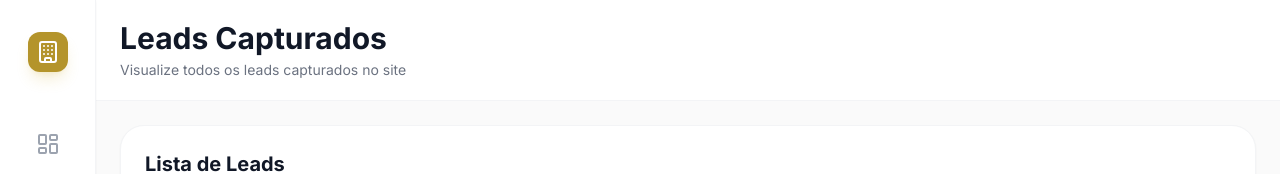
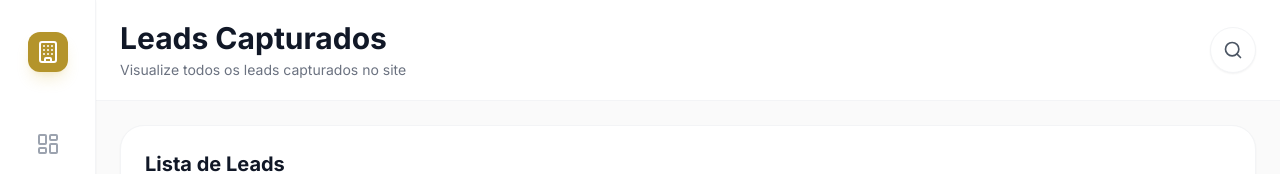
Before and after one commit to viniciuscfreitas/marcelobraz, a React (Vite) app in the folder admin/: page /leads in a window 1280 px wide. Shown: the top 174 px of the page. Built offline with nearby package versions, Linux system fonts and the light colour scheme; no server answers; sample sign-in values are in the browser's storage.

Commit message:
feat: adicionar busca na tela de leads
- Adicionada searchbar expansível igual à tela de imóveis
- Filtro por nome, telefone, imóvel e tipo
- Mesma UX e comportamento do Dashboard
- Implementação simples seguindo Grug Brain

```diff
--- a/admin/src/components/LeadsList.jsx
+++ b/admin/src/components/LeadsList.jsx
@@ -4,7 +4,7 @@ import { useAuth } from '../context/AuthContext';
 import { API_URL } from '../config';
 import ConfirmDialog from './ConfirmDialog';
 
-export default function LeadsList() {
+export default function LeadsList({ searchTerm = '' }) {
     const [leads, setLeads] = useState([]);
     const [loading, setLoading] = useState(true);
     const [deleteConfirm, setDeleteConfirm] = useState({ isOpen: false, lead: null });
@@ -73,13 +73,21 @@ export default function LeadsList() {
         return phone.replace(/\D/g, '');
     };
 
+    // Filtrar leads baseado no termo de busca - Grug gosta: simples e direto
+    const filteredLeads = leads.filter(lead =>
+        lead.name?.toLowerCase().includes(searchTerm.toLowerCase()) ||
+        lead.phone?.toLowerCase().includes(searchTerm.toLowerCase()) ||
+        lead.property_title?.toLowerCase().includes(searchTerm.toLowerCase()) ||
+        lead.type?.toLowerCase().includes(searchTerm.toLowerCase())
+    );
+
     if (loading && leads.length === 0) return <div className="p-12 text-center text-gray-500" role="status">Carregando leads...</div>;
 
     return (
         <div className="flex flex-col h-full min-h-0">
-            {leads.length > 0 && (
+            {filteredLeads.length > 0 && (
                 <div className="sr-only" aria-live="polite" aria-atomic="true">
-                    {leads.length} {leads.length === 1 ? 'lead encontrado' : 'leads encontrados'}
+                    {filteredLeads.length} {filteredLeads.length === 1 ? 'lead encontrado' : 'leads encontrados'}
                 </div>
             )}
 
@@ -97,7 +105,7 @@ export default function LeadsList() {
                         </tr>
                     </thead>
                     <tbody className="divide-y divide-gray-100">
-                        {leads.map((lead) => (
+                        {filteredLeads.map((lead) => (
                             <tr key={lead.id} className="group hover:bg-gray-50/80 transition-colors">
                                 <td className="p-3">
                                     <div className="flex items-center gap-2">
@@ -148,13 +156,17 @@ export default function LeadsList() {
                             </tr>
                         ))}
 
-                        {leads.length === 0 && !loading && (
+                        {filteredLeads.length === 0 && !loading && (
                             <tr>
                                 <td colSpan="6" className="p-8 text-center">
                                     <div className="flex flex-col items-center justify-center text-gray-400">
                                         <Users size={40} className="mb-3 opacity-20" aria-hidden="true" />
-                                        <p className="text-base font-medium text-gray-600">Nenhum lead encontrado</p>
-                                        <p className="text-xs text-gray-500 mt-1">Os leads capturados no site aparecerão aqui.</p>
+                                        <p className="text-base font-medium text-gray-600">
+                                            {searchTerm ? 'Nenhum lead encontrado' : 'Nenhum lead encontrado'}
+                                        </p>
+                                        <p className="text-xs text-gray-500 mt-1">
+                                            {searchTerm ? 'Tente buscar por outro termo.' : 'Os leads capturados no site aparecerão aqui.'}
+                                        </p>
                                     </div>
                                 </td>
                             </tr>
--- a/admin/src/pages/Leads.jsx
+++ b/admin/src/pages/Leads.jsx
@@ -1,4 +1,5 @@
-import { Building, Home, LayoutDashboard, Users } from 'lucide-react';
+import { Building, Home, LayoutDashboard, Search, Users } from 'lucide-react';
+import { useState } from 'react';
 import { useNavigate, useLocation } from 'react-router-dom';
 import { SITE_URL } from '../config';
 import { useAuth } from '../context/AuthContext';
@@ -8,6 +9,8 @@ export default function Leads() {
     const { user, logout } = useAuth();
     const navigate = useNavigate();
     const location = useLocation();
+    const [searchTerm, setSearchTerm] = useState('');
+    const [isSearchOpen, setIsSearchOpen] = useState(false);
 
     return (
         <div className="h-screen bg-[#FAFAFA] font-sans text-slate-800 overflow-hidden">
@@ -71,11 +74,61 @@ export default function Leads() {
             <main className="md:pl-24 h-full flex flex-col overflow-hidden bg-[#FAFAFA]" tabIndex="-1" role="main">
                 {/* Header */}
                 <header className="bg-white border-b border-gray-100 px-4 md:px-6 py-4 md:py-5 flex-shrink-0">
-                    <div>
-                        <h1 className="text-2xl md:text-3xl font-bold text-gray-900 flex items-center gap-2">
-                            Leads Capturados
-                        </h1>
-                        <p className="text-gray-500 mt-1 text-xs md:text-sm">Visualize todos os leads capturados no site</p>
+                    <div className="flex flex-col md:flex-row md:items-center gap-4">
+                        {/* Título - Esconde quando busca expandida */}
+                        <div className={`flex-1 transition-all duration-300 ${isSearchOpen ? 'opacity-0 md:opacity-100 scale-95 md:scale-100 max-w-0 md:max-w-none overflow-hidden md:overflow-visible' : 'opacity-100 scale-100 max-w-full'}`}>
+                            <h1 className="text-2xl md:text-3xl font-bold text-gray-900 flex items-center gap-2 whitespace-nowrap">
+                                Leads Capturados
+                            </h1>
+                            <p className="text-gray-500 mt-1 text-xs md:text-sm">Visualize todos os leads capturados no site</p>
+                        </div>
+
+                        {/* Botão/Busca - Mesmo elemento que expande */}
+                        <div className={`transition-all duration-300 ease-in-out ${
+                            isSearchOpen
+                                ? 'flex-1 md:flex-[2] min-w-0 md:min-w-[calc(50%+390px)]'
+                                : 'w-auto'
+                        }`}>
+                            {isSearchOpen ? (
+                                // Barra de busca expandida
+                                <div className="bg-gray-50 flex items-center px-4 md:px-5 py-3 md:py-4 rounded-2xl border border-gray-100 transition-all duration-300 ease-in-out">
+                                    <Search className="w-5 h-5 text-gray-400 mr-3 flex-shrink-0" aria-hidden="true" />
+                                    <input
+                                        id="search-bar-input"
+                                        type="text"
+                                        placeholder="Busque por nome, telefone, imóvel ou tipo..."
+                                        className="w-full outline-none text-sm font-medium text-gray-700 placeholder-gray-400 bg-transparent transition-all"
+                                        style={{ outline: 'none', boxShadow: 'none' }}
+                                        value={searchTerm}
+                                        onChange={(e) => setSearchTerm(e.target.value)}
+                                        autoFocus
+                                        aria-label="Buscar leads"
+                                    />
+                                    <button
+                                        onClick={() => {
+                                            setIsSearchOpen(false);
+                                            setSearchTerm('');
+                                        }}
+                                        className="ml-2 p-1.5 rounded-full hover:bg-gray-200 transition-colors"
+                                        aria-label="Fechar busca"
+                                    >
+                                        <svg className="w-4 h-4 text-gray-500" fill="none" stroke="currentColor" viewBox="0 0 24 24" aria-hidden="true">
+                                            <path strokeLinecap="round" strokeLinejoin="round" strokeWidth={2} d="M6 18L18 6M6 6l12 12" />
+                                        </svg>
+                                    </button>
+                                </div>
+                            ) : (
+                                // Botão de busca (recolhido)
+                                <button
+                                    onClick={() => setIsSearchOpen(true)}
+                                    className="p-3 rounded-full shadow-sm border border-gray-100 bg-white hover:bg-gray-50 text-gray-600 transition-all focus:ring-2 focus:ring-gold focus:ring-offset-2"
+                                    aria-label="Buscar leads"
+                                    aria-expanded={false}
+                                >
+                                    <Search className="w-5 h-5" aria-hidden="true" />
+                                </button>
+                            )}
+                        </div>
                     </div>
                 </header>
 
@@ -90,7 +143,7 @@ export default function Leads() {
                             </div>
                         </div>
                         <div className="p-0 flex-1 min-h-0 overflow-hidden">
-                            <LeadsList />
+                            <LeadsList searchTerm={searchTerm} />
                         </div>
                     </section>
                 </div>
```
